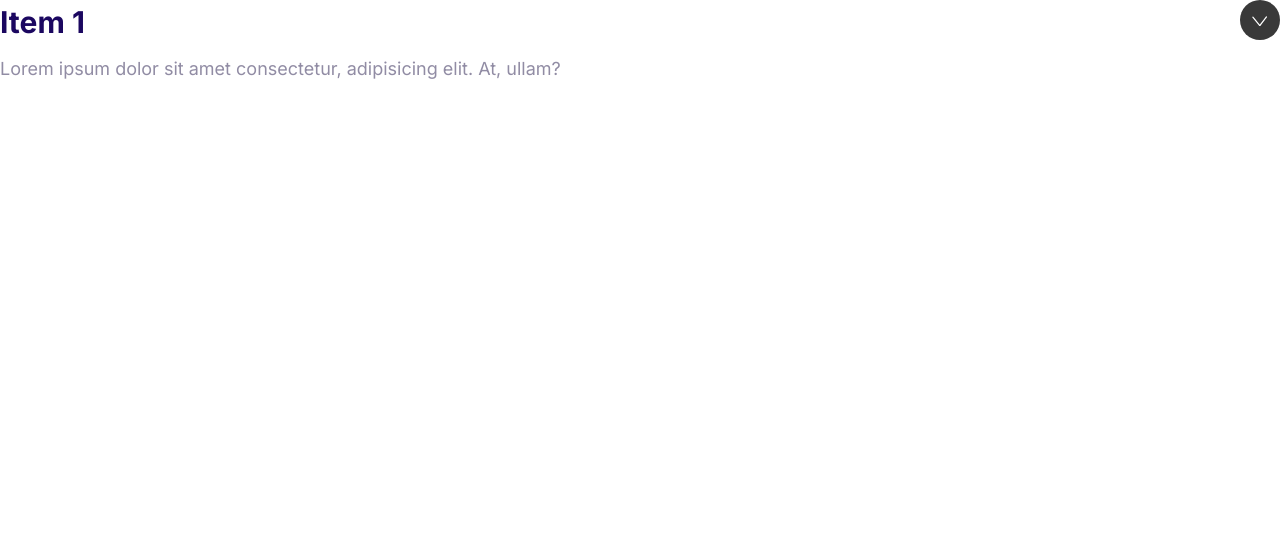
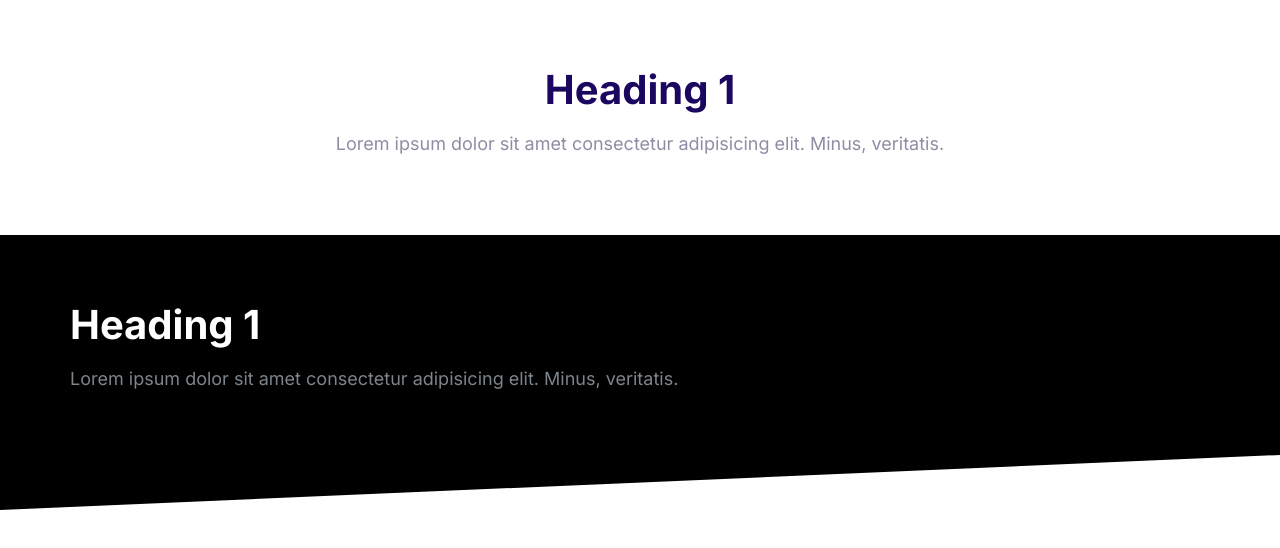
Before and after one commit to az1380/Moshify, a plain HTML site: page index.html in a window 1280 px wide. Drawn offline with Linux system fonts and the light colour scheme.

Commit message:
added block to components.

```diff
--- a/css/styles.css
+++ b/css/styles.css
@@ -14,6 +14,12 @@
 *::before {
   box-sizing: border-box;
 }
+
+.container{
+  max-width: 1140px;
+  margin: 0 auto;
+}
+
 /* Typography */
 html {
   font-size: 62.5%;
@@ -66,6 +72,7 @@ p {
     font-size: 1.5rem;
   }
 }
+
 
 /* Links */
 a {
@@ -529,3 +536,34 @@ a {
   max-height: 100vh;
   opacity: 1;
 }
+
+/* Blocks */
+.block {
+  --padding-vertical: 6rem;
+  padding: var(--padding-vertical) 2rem;
+}
+.block__heading {
+  margin-top: 0;
+}
+
+.block--dark {
+  background-color: #000;
+  color: #7b858b;
+}
+
+.block--dark .block__heading {
+  color: #fff;
+}
+
+.block--skewed-right {
+  padding-bottom: calc(var(--padding-vertical) + 4rem);
+  clip-path: polygon(0% 0%, 100% 0%, 100% 100%, 0% 80%);
+}
+.block--skewed-left {
+  padding-bottom: calc(var(--padding-vertical) + 4rem);
+  clip-path: polygon(0% 0%, 100% 0%, 100% 80%, 0% 100%);
+}
+
+.block__header{
+  text-align: center;
+}
--- a/index.html
+++ b/index.html
@@ -19,17 +19,20 @@
 </head>
 
 <body>
-    <div class="collapsible collapsible--expanded">
-        <header class="collapsible__header">
-            <h2 class="collapsible__heading">Item 1</h2>
-                <svg class="icon icon--white collapsible__chevron">
-                    <use xlink:href="images/sprite.svg#chevron"></use>
-                </svg>
+    <section class="block container">
+        <header class="block__header">
+            <h2 class="block__heading">Heading 1</h2>
+            <p>Lorem ipsum dolor sit amet consectetur adipisicing elit. Minus, veritatis.</p>
         </header>
-        <div class="collapsible__content">
-            <p>Lorem ipsum dolor sit amet consectetur, adipisicing elit. At, ullam?</p>
+    </section>
+
+    <section class="block block--dark block--skewed-left  ">
+        <div class="container">
+            <h2 class="block__heading">Heading 1</h2>
+            <p>Lorem ipsum dolor sit amet consectetur adipisicing elit. Minus, veritatis.</p>
         </div>
-    </div>
+    </section>
+
 
     <script src="js/main.js"></script>
 </body>
```
Also changed, not shown: components/blocks.html (added, +13 -0 lines).
